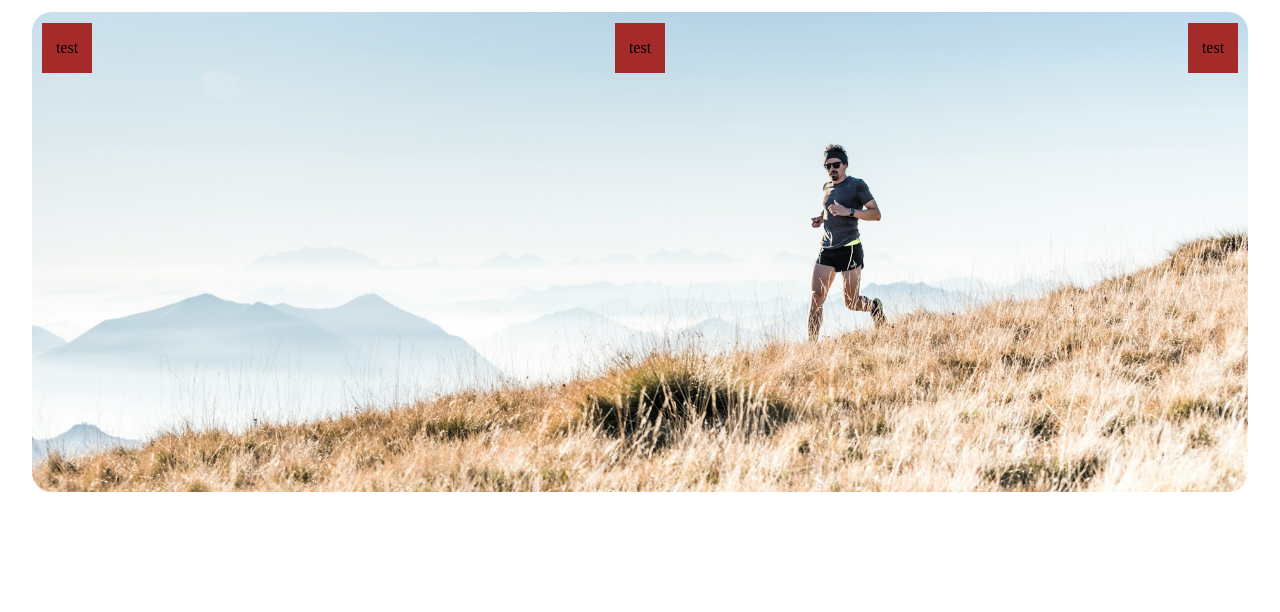
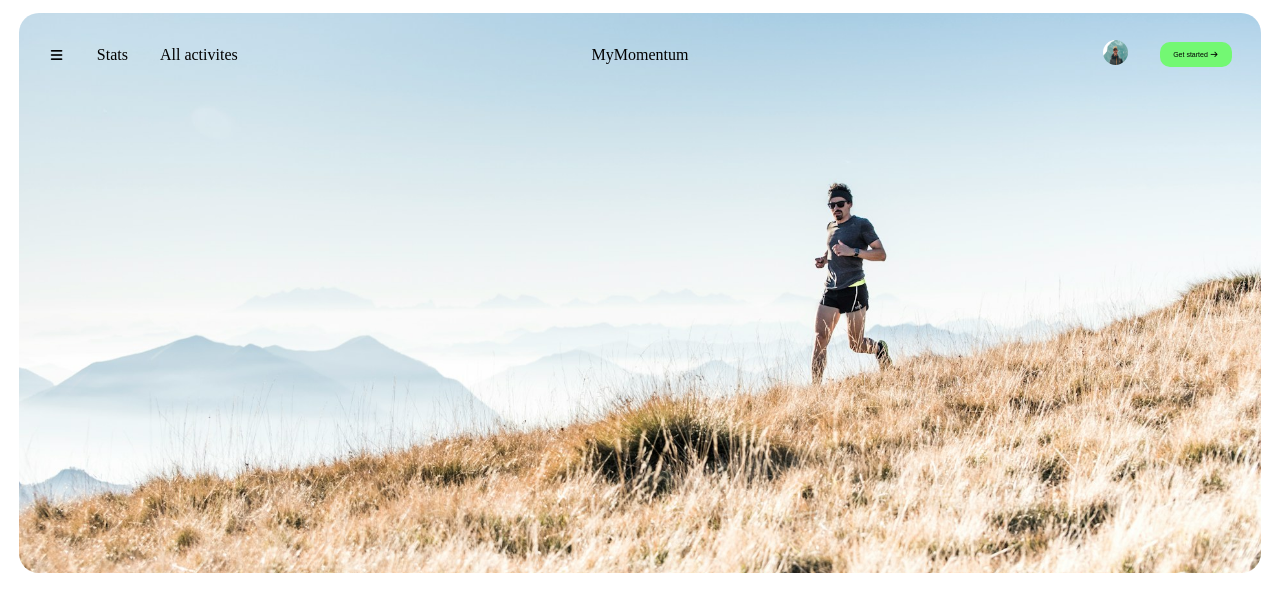
Before and after one commit to MariusREL/personal-dash, a plain HTML site: page index.html in a window 1280 px wide. Drawn offline with Linux system fonts and the light colour scheme.

Commit message:
Enhance navigation and layout in index.html and style.css

```diff
--- a/index.html
+++ b/index.html
@@ -5,15 +5,38 @@
     <meta name="viewport" content="width=device-width, initial-scale=1.0" />
     <script src="./script.js" type="module" defer></script>
     <link rel="stylesheet" href="./style.css" />
+    <link
+      rel="stylesheet"
+      href="https://cdnjs.cloudflare.com/ajax/libs/font-awesome/7.0.0/css/all.min.css"
+      integrity="sha512-DxV+EoADOkOygM4IR9yXP8Sb2qwgidEmeqAEmDKIOfPRQZOWbXCzLC6vjbZyy0vPisbH2SyW27+ddLVCN+OMzQ=="
+      crossorigin="anonymous"
+      referrerpolicy="no-referrer"
+    />
 
-    <title>Personal Dashboard</title>
+    <title>My Momentum</title>
   </head>
   <body>
     <header class="hero-container">
       <nav>
-        <div>test</div>
-        <div>test</div>
-        <div>test</div>
+        <div>
+          <a href=""
+            ><button class="hamburger"><i class="fa-solid fa-bars"></i></button
+          ></a>
+          <div><a href="">Stats</a></div>
+          <div><a href="">All activites</a></div>
+        </div>
+        <div class="logo">MyMomentum</div>
+        <div>
+          <a href=""
+            ><img
+              class="profile-picture"
+              src="./img/ben-den-engelsen-YUu9UAcOKZ4-unsplash.jpg"
+              alt="User Profile picture"
+          /></a>
+          <button class="get-started">
+            Get started <i class="fa-solid fa-arrow-right"></i>
+          </button>
+        </div>
       </nav>
     </header>
     <main></main>
--- a/style.css
+++ b/style.css
@@ -5,11 +5,14 @@
   margin: 0;
   padding: 0;
 }
-
+:link, a:visited{
+  color: inherit;
+  text-decoration: none;
+}
 .hero-container{
-  max-width: 95%;
-  height: 60vh;
-  margin: 0.75rem auto;
+  max-width: 97%;
+  height: 70vh;
+  margin: 1% auto;
   border-radius: 20px;
   background: url("./img/alessio-soggetti-GYr9A2CPMhY-unsplash.jpg") center/cover no-repeat;
 }
@@ -23,19 +26,40 @@
 }
 
 .hero-container div{
-  background-color: brown;
-  height: 50px;
-  width: 50px;
+  /* background-color: brown; */
   display: flex;
-  flex-direction: column;
   align-items: center;
   justify-content: center;
+  gap: 2rem
 }
+.hamburger{
+  border: none;
+  background-color: transparent;
+  cursor: pointer;
+}
+
 nav > div:nth-child(1){
 justify-self: left;
-margin-left: 10px;
+margin-left: 7%;
 }
+
 nav>div:nth-child(3) {
   justify-self: right;
-  margin-right: 10px;
+  margin-right: 7%;
 }
+
+.profile-picture{
+  width: 25px;
+  height: 25px;
+  border-radius: 50%;
+}
+.get-started{
+  width: 4.5rem;
+  height: 25px;
+  background-color: rgb(115, 248, 115);
+  border-radius: 10px;
+  border: none;
+  font-size: 7px;
+  font-weight: 100;
+  cursor: pointer;
+}
```
